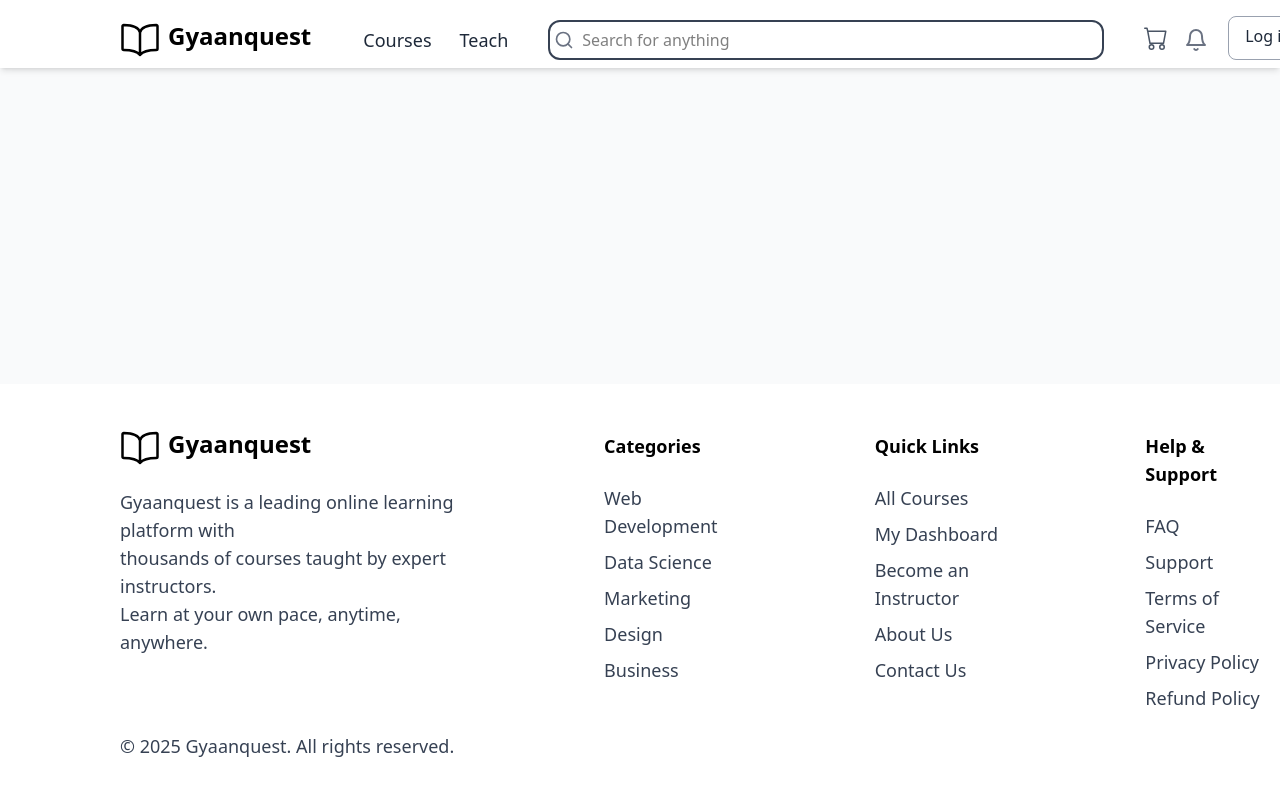
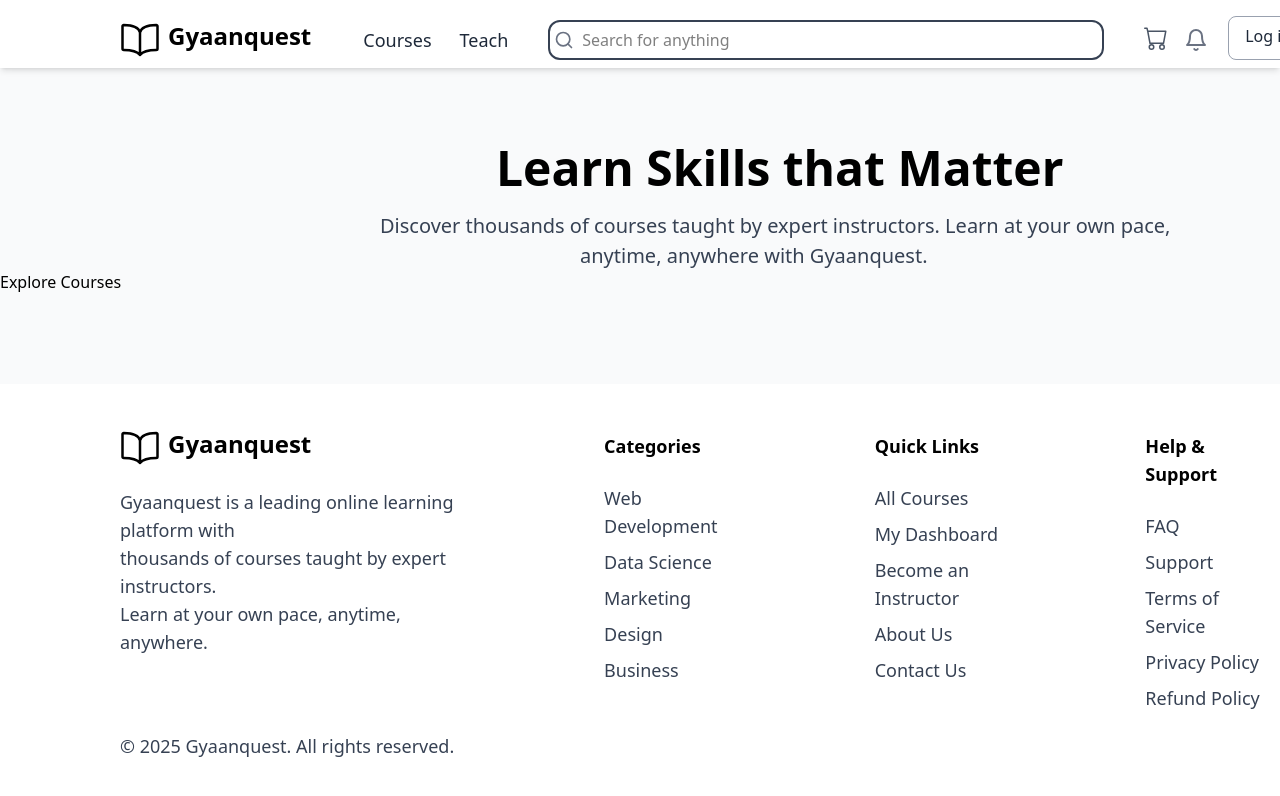
Before and after one commit to ATHRV1/Course-selling, a React (Vite) app in the folder Client/: page / in a window 1280 px wide. Shown: the top 796 px of the page. Built offline with nearby package versions, Linux system fonts and the light colour scheme.

Commit message:
Initialized and Made the Landing Page

```diff
--- a/Client/src/App.jsx
+++ b/Client/src/App.jsx
@@ -11,6 +11,7 @@ import CreateCourse from './components/CreateCourse';
 import CreatorCourseView from './components/CreatorCourseView';
 import EditCourse from './components/EditCourse';
 import CreatorProfile from './components/CreatorProfile';
+import Landing from './components/Landing';
 
 
 
@@ -30,6 +31,7 @@ function App() {
             <Route path="/course/creator/view" element={<CreatorCourseView />} />
             <Route path="/edit/course" element={<EditCourse />} />
             <Route path="/creator/profile" element={<CreatorProfile />} />
+            <Route path="/" element={<Landing />} />
             {/* You can add more routes here */}
           </Routes>
         </div>
--- /dev/null
+++ b/Client/src/components/Landing.jsx
@@ -0,0 +1,14 @@
+export default function Landing() {
+    return (
+        <div>
+            <div>
+                <p className="text-black ml-124 text-5xl font-bold mt-18 ">Learn Skills that Matter</p>
+            <p className="mt-5 text-xl ml-95 text-gray-700">Discover thousands of courses taught by expert instructors. Learn at your own pace,</p>
+            <p className="mt-0.5 text-xl ml-145 text-gray-700">anytime, anywhere with Gyaanquest.</p>
+            </div>
+            <div className="flex">
+                <button>Explore Courses</button>
+            </div>
+        </div>
+    );
+}
```
